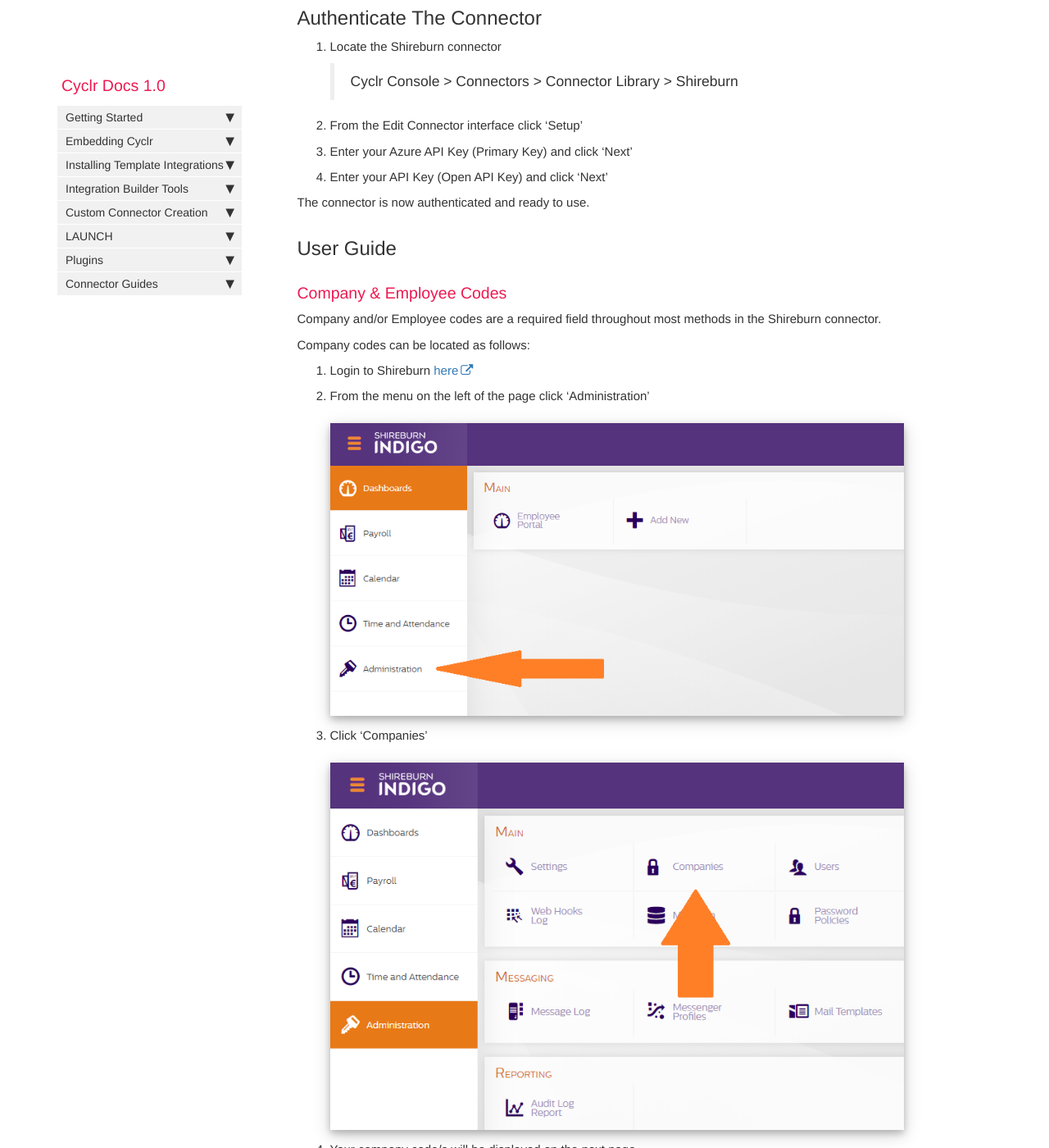
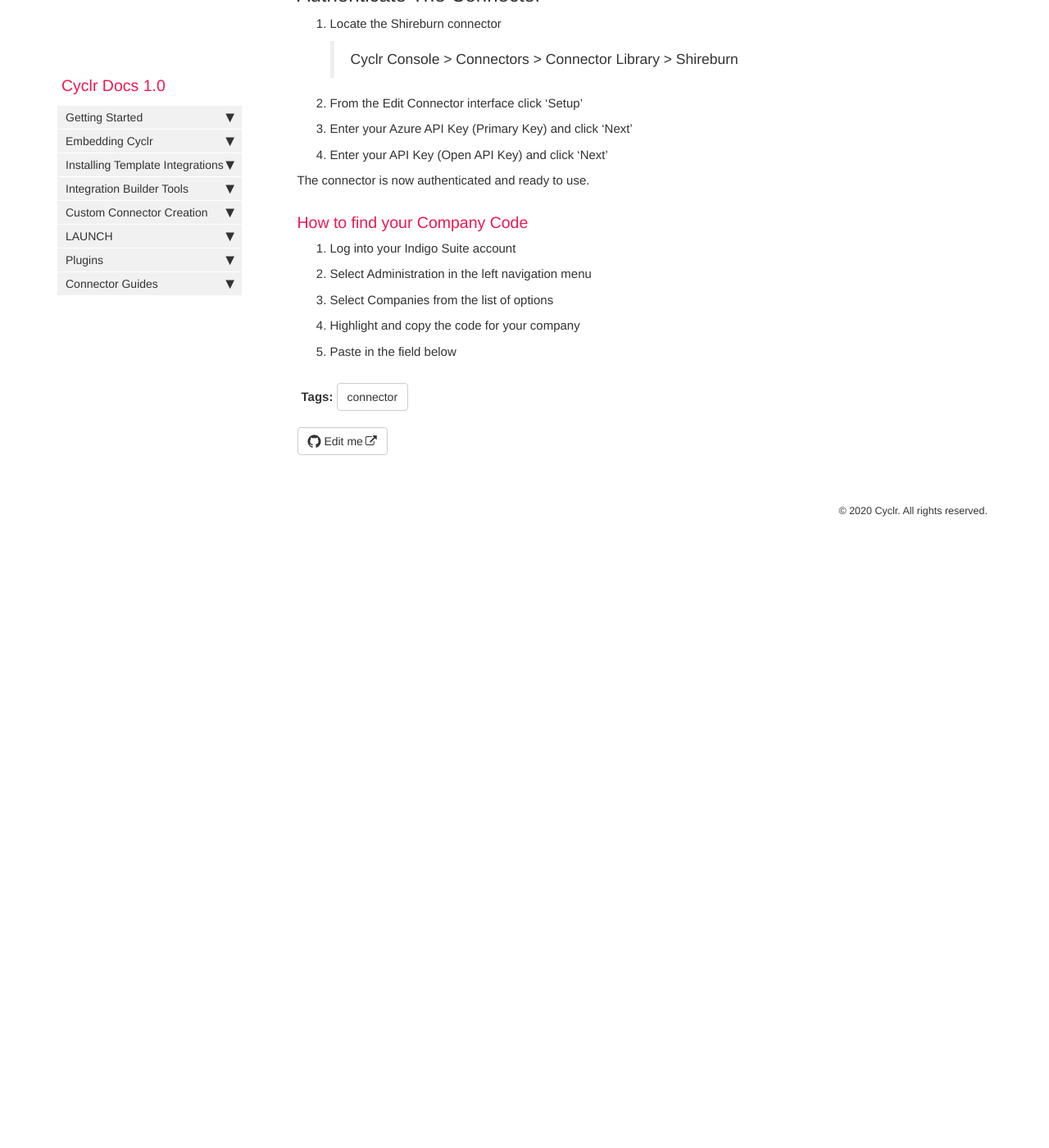
Before and after one commit to sneakysneak/docs, a Jekyll site: the page built from pages/connector-authentication/shireburn_docs.md, in a window 1280 px wide and 1400 px high, scrolled down 1045 px. Shown: the whole window at 82% size. Built offline with Jekyll 4.4.1, drawn with Linux system fonts in a browser that asks for light colours; nearby versions of some CDN libraries; comment, search, counter and statistics services are not loaded; after the commit the page ends 1738 px from its top, so only the background shows below that; some of the changed text lies outside the part shown.

Commit message:
Remove old instructions for finding Company Code

```diff
--- a/pages/connector-authentication/shireburn_docs.md
+++ b/pages/connector-authentication/shireburn_docs.md
@@ -47,42 +47,13 @@ Once the state of your Payroll Standard subscription changes to 'Active' you wil
 
 The connector is now authenticated and ready to use.
 
-## User Guide
+### How to find your Company Code
+ 1. Log into your Indigo Suite account
 
-### Company & Employee Codes
+ 2. Select Administration in the left navigation menu
 
-Company and/or Employee codes are a required field throughout most methods in the Shireburn connector.
+ 3. Select Companies from the list of options
 
-Company codes can be located as follows:
+ 4. Highlight and copy the code for your company
 
-1. Login to Shireburn [here](https://indigo.shireburn.com/)
-
-2. From the menu on the left of the page click 'Administration'
-
-   ![shireburn interface](./images/shireburn_portal_1.png)
-
-3. Click 'Companies'
-
-   ![shireburn interface](./images/shireburn_portal_2.png)
-
-4. Your company code/s will be displayed on the next page
-
-   ![shireburn interface](./images/shireburn_portal_3.png)
-
-Employee codes can be located as follows:
-
-1. Login to Shireburn [here](https://indigo.shireburn.com/)
-
-2. From the menu on the left of the page click 'Payroll'
-
-   ![shireburn interface](./images/shireburn_portal_4.png)
-
-3. Click 'Employees'
-
-   ![shireburn interface](./images/shireburn_portal_5.png)
-
-4. Your employee code/s will be displayed on the next page
-
-   ![shireburn interface](./images/shireburn_portal_6.png)
-
-Alternatively several methods within the connector will retrieve your employees' details, including their codes.
+ 5. Paste in the field below
```
